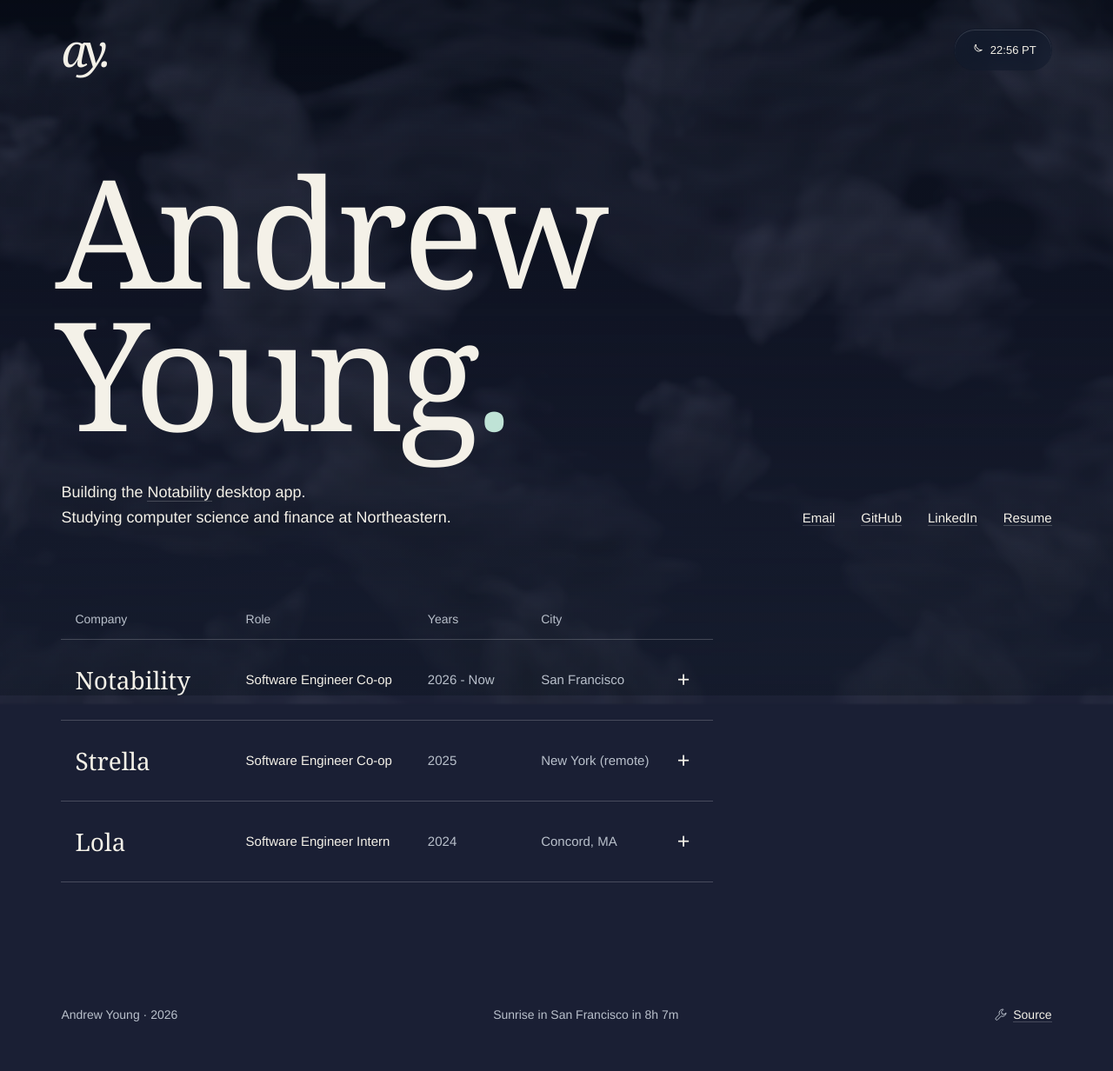
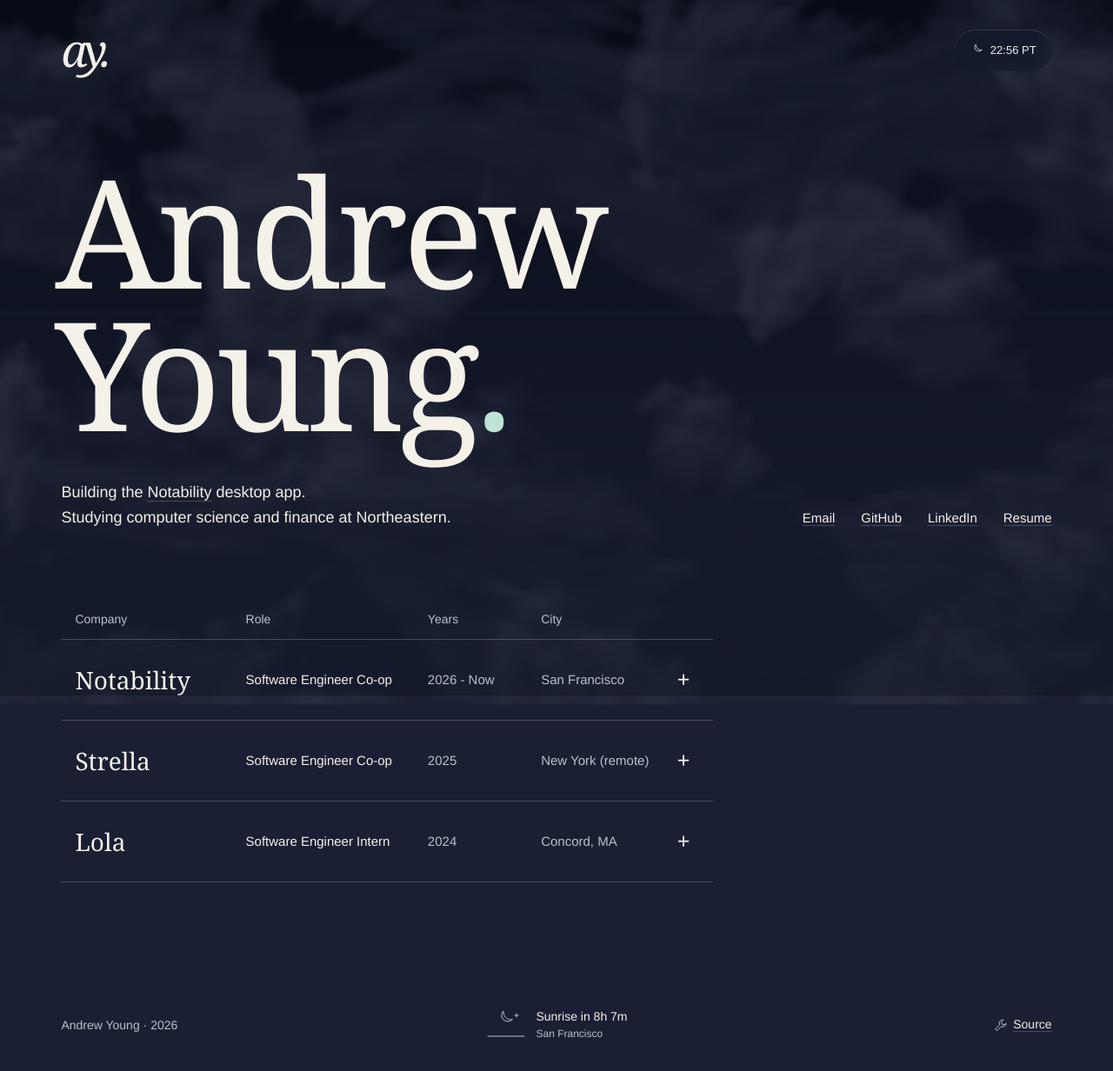
Before and after one commit to andrewd-young/andrew-young-site, a React (Vite) app: page / in a window 1280 px wide. Shown: the top 1232 px of the page at 87% size. Built offline with nearby package versions, Linux system fonts and the light colour scheme; a web font is replaced by a local one.

Commit message:
Unify sky illustrations and footer alignment

```diff
--- a/src/App.tsx
+++ b/src/App.tsx
@@ -21,7 +21,7 @@ export default function App() {
         </header>
         <Hero />
         <Experience />
-        <Footer />
+        <Footer hour={skyTime.hour} />
       </main>
     </div>
   );
--- a/src/components/Footer.tsx
+++ b/src/components/Footer.tsx
@@ -1,14 +1,20 @@
-import { Icon } from '../icons';
+import { Icon, SkyIllustration } from '../icons';
 import { nextSunEvent } from '../sun';
 import { durationLabel } from '../time';
 
-export function Footer() {
+export function Footer({ hour }: { hour: number }) {
   const sun = nextSunEvent();
   return (
     <footer>
       <span>Andrew Young · {new Date().getFullYear()}</span>
       <span className="sun">
-        {sun.kind} in San Francisco in {durationLabel(sun.minutesAway)}
+        <SkyIllustration hour={hour} />
+        <span className="sun-copy">
+          <span className="sun-event">
+            {sun.kind} in {durationLabel(sun.minutesAway)}
+          </span>
+          <span className="sun-location">San Francisco</span>
+        </span>
       </span>
 
       <a
--- a/src/components/SkyControl.tsx
+++ b/src/components/SkyControl.tsx
@@ -1,11 +1,11 @@
 import { useEffect, useRef, useState, type CSSProperties } from 'react';
-import { Icon } from '../icons';
+import { Icon, skyIcon } from '../icons';
 import { timeLabel } from '../time';
 import type { useSkyTime } from '../hooks/useSkyTime';
 
 type SkyControlProps = Omit<ReturnType<typeof useSkyTime>, 'hour'>;
 
-export function SkyControl({ minutes, light, phase, isLive, setManual, reset }: SkyControlProps) {
+export function SkyControl({ minutes, phase, isLive, setManual, reset }: SkyControlProps) {
   const [controlOpen, setControlOpen] = useState(false);
   const controlRef = useRef<HTMLElement>(null);
   const toggleRef = useRef<HTMLButtonElement>(null);
@@ -68,7 +68,7 @@ export function SkyControl({ minutes, light, phase, isLive, setManual, reset }:
         aria-controls="sky-panel"
         aria-label={controlOpen ? 'Close sky time control' : 'Change sky time'}
       >
-        <Icon name={light ? 'sun' : 'moon'} />
+        <Icon name={skyIcon(minutes / 60)} />
         <output htmlFor="sky-hour">{timeLabel(minutes)} PT</output>
       </button>
     </aside>
--- a/src/icons.tsx
+++ b/src/icons.tsx
@@ -1,30 +1,109 @@
-type IconName = 'sun' | 'moon' | 'tool';
+import type { ReactNode } from 'react';
 
-export function Icon({ name }: { name: IconName }) {
+type IconName = 'sun' | 'moon' | 'tool' | 'sunrise' | 'sunset';
+type SkyScene = 'night' | 'dawn' | 'day' | 'dusk';
+
+export function skyScene(hour: number): SkyScene {
+  if (hour < 5 || hour >= 20.5) return 'night';
+  if (hour < 7.5) return 'dawn';
+  if (hour < 18) return 'day';
+  return 'dusk';
+}
+
+export function skyIcon(hour: number): IconName {
+  const scene = skyScene(hour);
+  return { night: 'moon', dawn: 'sunrise', day: 'sun', dusk: 'sunset' }[scene] as IconName;
+}
+
+// All outline artwork shares its color, rendered stroke width, and rounded ends.
+function Outline({
+  children,
+  className = '',
+  width = 16,
+  height = 16,
+  viewBox = '0 0 24 24',
+}: {
+  children: ReactNode;
+  className?: string;
+  width?: number;
+  height?: number;
+  viewBox?: string;
+}) {
   return (
     <svg
-      className="icon"
-      width="16"
-      height="16"
-      viewBox="0 0 24 24"
+      className={`icon ${className}`}
+      width={width}
+      height={height}
+      viewBox={viewBox}
       fill="none"
       stroke="currentColor"
-      strokeWidth="1.5"
       strokeLinecap="round"
       strokeLinejoin="round"
       aria-hidden="true"
       focusable="false"
     >
-      {name === 'sun' && (
+      {children}
+    </svg>
+  );
+}
+
+function Sun() {
+  return (
+    <>
+      <circle cx="12" cy="12" r="4" />
+      <path d="M12 2v2m0 16v2M2 12h2m16 0h2M5 5l1.5 1.5m11 11L19 19M5 19l1.5-1.5m11-11L19 5" />
+    </>
+  );
+}
+
+function Moon() {
+  return <path d="M21 13A9 9 0 0 1 11 3a7 7 0 0 0 10 10Z" />;
+}
+
+export function Icon({ name }: { name: IconName }) {
+  return (
+    <Outline>
+      {name === 'sun' && <Sun />}
+      {name === 'moon' && <Moon />}
+      {(name === 'sunrise' || name === 'sunset') && (
         <>
-          <circle cx="12" cy="12" r="4" />
-          <path d="M12 2v2m0 16v2M2 12h2m16 0h2M5 5l1.5 1.5m11 11L19 19M5 19l1.5-1.5m11-11L19 5" />
+          <path d="M2 19h20M6 19a6 6 0 0 1 12 0M3 10l2 2m14 0 2-2" />
+          {name === 'sunrise' ? (
+            <path d="M12 9V2m-3 3 3-3 3 3" />
+          ) : (
+            <path d="M12 2v7m-3-3 3 3 3-3" />
+          )}
         </>
       )}
-      {name === 'moon' && <path d="M21 13A9 9 0 0 1 11 3a7 7 0 0 0 10 10Z" />}
       {name === 'tool' && (
         <path d="M15 3a6 6 0 0 0-5.3 8.8l-6.1 6.1a2.1 2.1 0 0 0 3 3l6.1-6.1A6 6 0 0 0 21 9l-3 3-4-1-1-4 3-3Z" />
       )}
-    </svg>
+    </Outline>
   );
 }
+
+export function SkyIllustration({ hour }: { hour: number }) {
+  const scene = skyScene(hour);
+  return (
+    <Outline className="sun-horizon" width={48} height={40} viewBox="0 0 48 40">
+      <path d="M3 33h42" />
+      <g className={`sky-scene ${scene === 'night' ? 'visible' : ''}`}>
+        <g transform="translate(10 1)">
+          <Moon />
+        </g>
+        <path d="M36 7v4m-2-2h4" />
+      </g>
+      <g className={`sky-scene ${scene === 'day' ? 'visible' : ''}`}>
+        <g transform="translate(12 3)">
+          <Sun />
+        </g>
+      </g>
+      <g className={`sky-scene ${scene === 'dawn' ? 'visible' : ''}`}>
+        <path d="M15 33a9 9 0 0 1 18 0M24 13v4M9.9 18.9l2.8 2.8m22.6 0 2.8-2.8M4 29h4m32 0h4" />
+      </g>
+      <g className={`sky-scene ${scene === 'dusk' ? 'visible' : ''}`}>
+        <path d="M16 33a8.5 8.5 0 0 1 16 0M24 18v3M10 24l3 2m22 0 3-2" />
+      </g>
+    </Outline>
+  );
+}
--- a/src/styles.css
+++ b/src/styles.css
@@ -17,6 +17,7 @@
   --radius-soft: 10px;
   --radius-pill: 999px;
   --radius-circle: 50%;
+  --icon-stroke: 1px;
   --serif: 'Instrument Serif', Georgia, serif;
   font-family: 'Helvetica Neue', Helvetica, Arial, sans-serif;
   font-synthesis: none;
@@ -249,8 +250,9 @@ nav {
 footer {
   margin-top: 120px;
   padding-top: 24px;
-  display: flex;
-  justify-content: space-between;
+  display: grid;
+  grid-template-columns: 1fr auto 1fr;
+  align-items: center;
   gap: 24px;
   font-size: 14px;
   color: var(--muted);
@@ -258,18 +260,47 @@ footer {
 footer a {
   color: var(--ink);
 }
+.sun {
+  display: flex;
+  align-items: center;
+  gap: 10px;
+}
+.sun-horizon {
+  flex-shrink: 0;
+}
+.sky-scene {
+  opacity: 0;
+  transition: opacity 0.25s ease;
+}
+.sky-scene.visible {
+  opacity: 1;
+}
+.sun-copy {
+  display: grid;
+  gap: 2px;
+  line-height: 1.4;
+}
+.sun-event {
+  color: var(--ink);
+}
+.sun-location {
+  font-size: 12px;
+}
 
 .icon {
   display: block;
   flex-shrink: 0;
+  color: var(--muted);
+}
+.icon :is(path, circle) {
+  stroke-width: var(--icon-stroke);
+  vector-effect: non-scaling-stroke;
 }
 .source-link {
+  justify-self: end;
   display: inline-flex;
   align-items: center;
   gap: 6px;
-}
-.source-link .icon {
-  color: var(--muted);
 }
 
 /* Hover preview: desktop only. Phones show the image inside the open row. */
@@ -498,8 +529,10 @@ footer a {
   }
   .sun {
     order: 3;
+    grid-column: 1 / -1;
     width: 100%;
-    text-align: center;
+    justify-content: center;
+    margin-top: 8px;
   }
   .monogram {
     flex-shrink: 0;
@@ -528,7 +561,7 @@ footer a {
     min-height: 44px;
   }
   footer {
-    flex-wrap: wrap;
+    grid-template-columns: 1fr 1fr;
     margin-top: 80px;
   }
   main {
```
